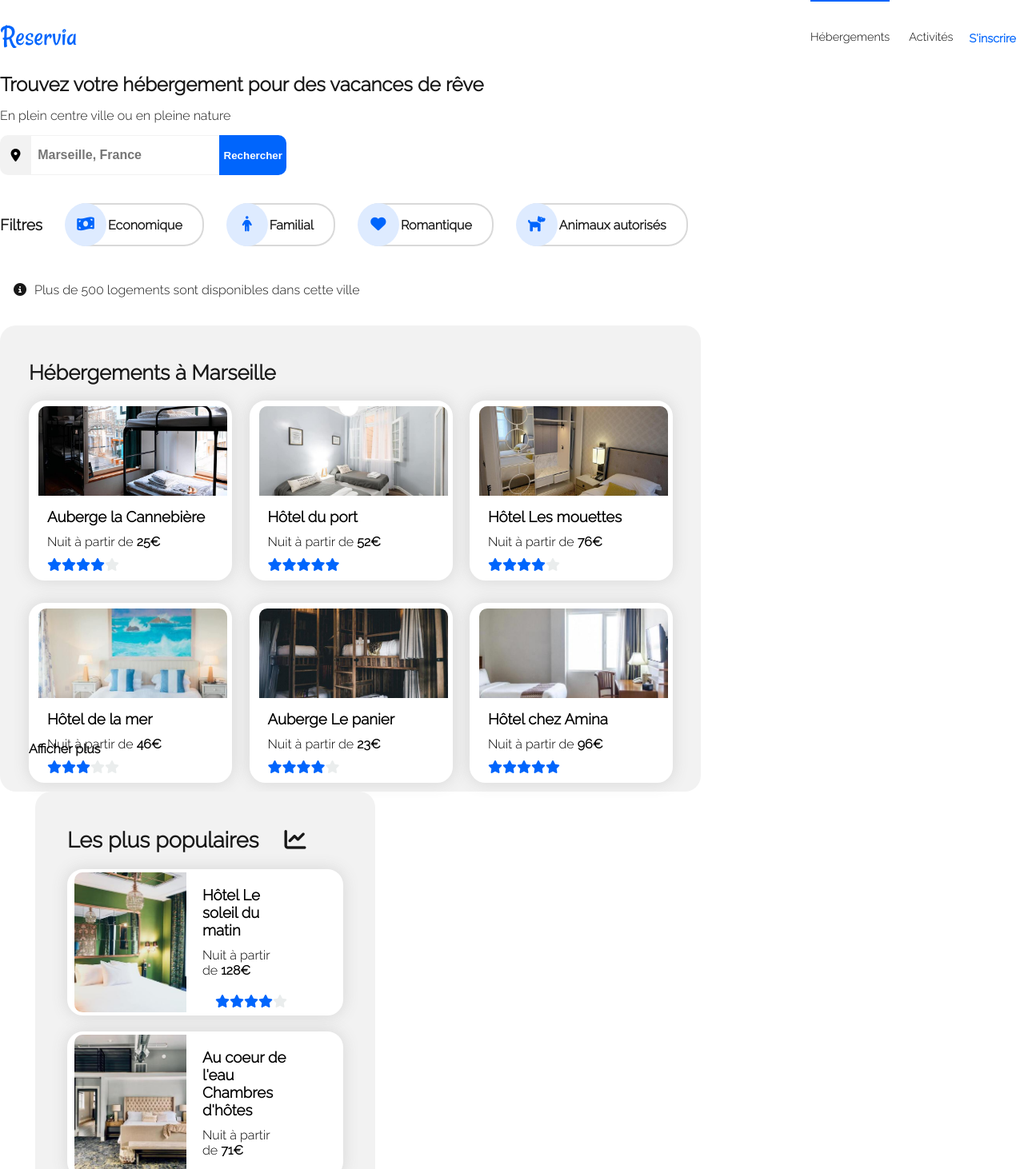
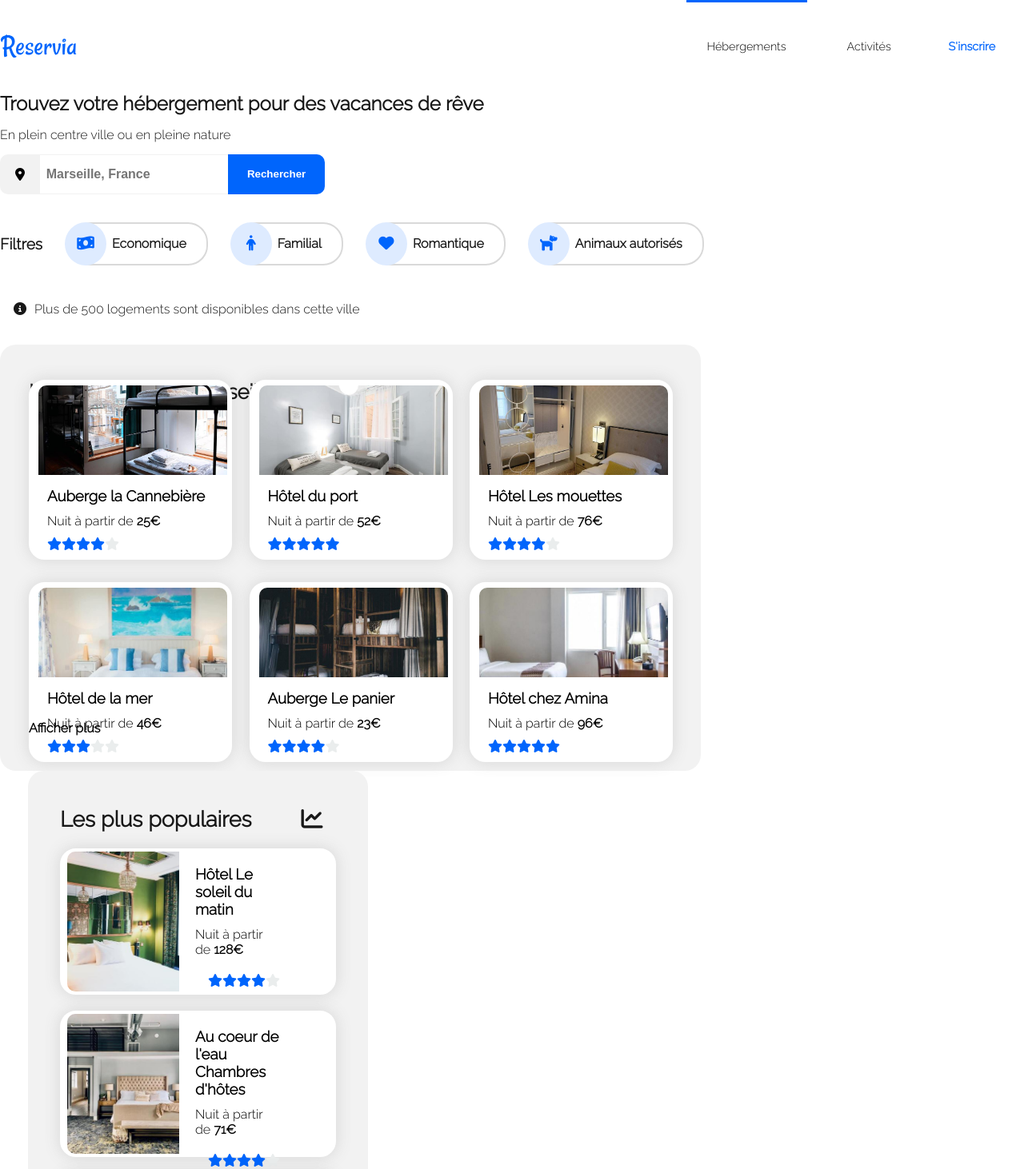
Before and after one commit to VinceM59/VincentMartins_2_04082021, a plain HTML site: page index.html in a window 1280 px wide. Shown: the top 1462 px of the page at 80% size. Drawn offline with Linux system fonts and the light colour scheme.

Commit message:
ajustement css

```diff
--- a/index.css
+++ b/index.css
@@ -48,8 +48,9 @@ nav a
 {
     font-size: 0.9em;
     color: black;
-    padding-top: 3px;
+    padding-top: 3.2px;
     text-decoration: none;
+    padding: 1.8em;
 }
 a
 {
@@ -79,13 +80,13 @@ header nav
 .search_nav a:hover
 {
     border-top: 3px solid #0065fc;
-    padding-top: 2.4em;
+    padding-top: 3.2em;
 }
 
 .link
 {
     border-top: 3px solid #0065fc;
-    padding-top: 2.4em;
+    padding-top: 3.2em;
 }
 
 .sign
@@ -153,6 +154,7 @@ header nav
     outline: none;
     font-weight: bold;
     cursor: pointer;
+    padding: 0 1.5rem;
 }
 
 .loupe
@@ -227,6 +229,7 @@ margin-left: 30px;
     border: 2px solid #d9d9d9;
     cursor: pointer;
     text-decoration: none;
+    margin-left: 5px;
 }
 
 
@@ -283,7 +286,7 @@ font-style: normal;
 {
     margin: 0px;
     font-size: 1.6em;
-    margin-bottom: 20px;
+    margin-bottom: -30px;
 }
 
 #hotel_marseille
@@ -382,7 +385,7 @@ font-style: normal;
 
 .chart-line-black
 {
-    margin-left: 25px;
+    margin-left: 55px;
 }
 
 #most_populars
@@ -393,7 +396,7 @@ font-style: normal;
     border-radius: 20px;
     padding: 45px 40px 31px 40px;
     max-width: 345px;
-    margin-left: 44px;
+    margin-left: 35px;
 }
 
 #marseille_pop
@@ -555,6 +558,7 @@ footer h3, footer a
     font-size: 1em;
     cursor: pointer;
     margin: 1rem 0;
+    margin-right: 300px;
 }
 .bloc_footer ul
 {
```
